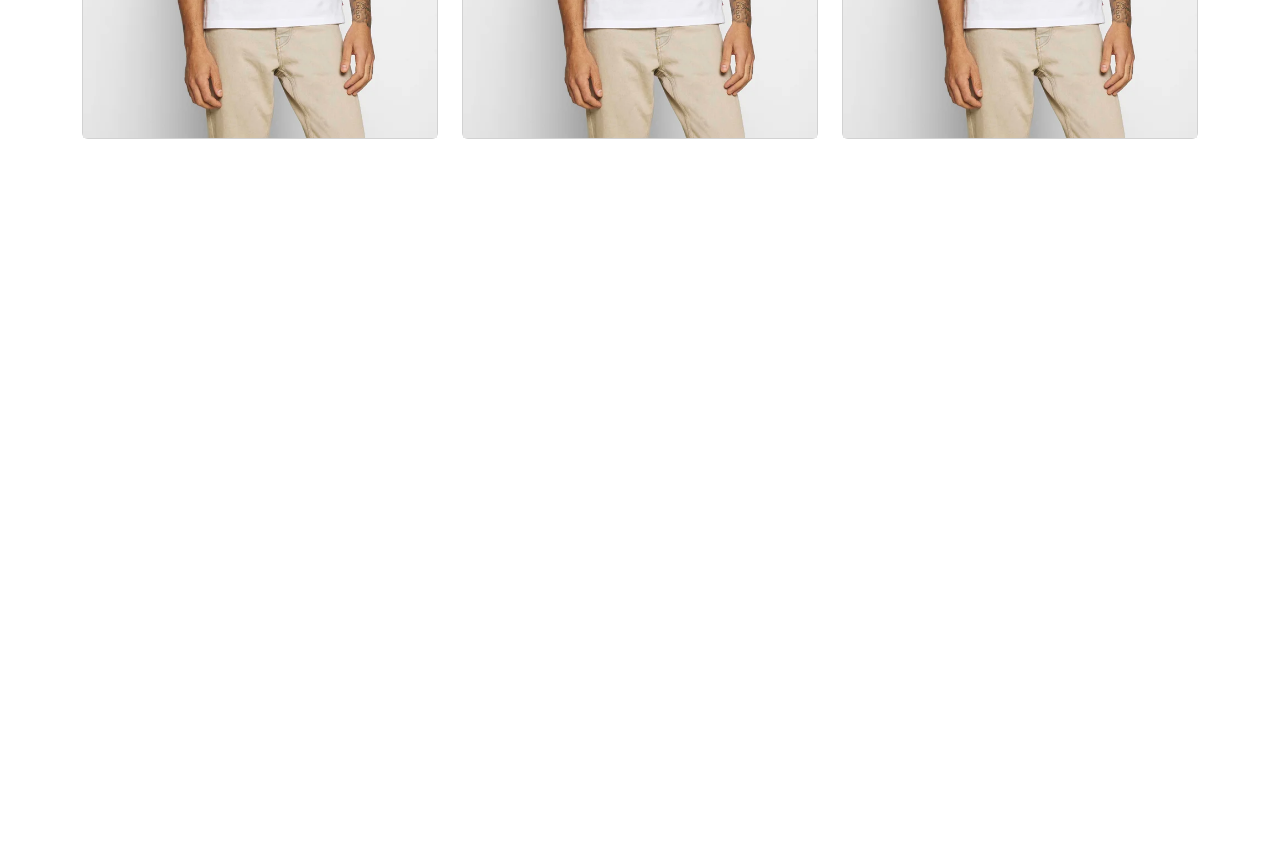
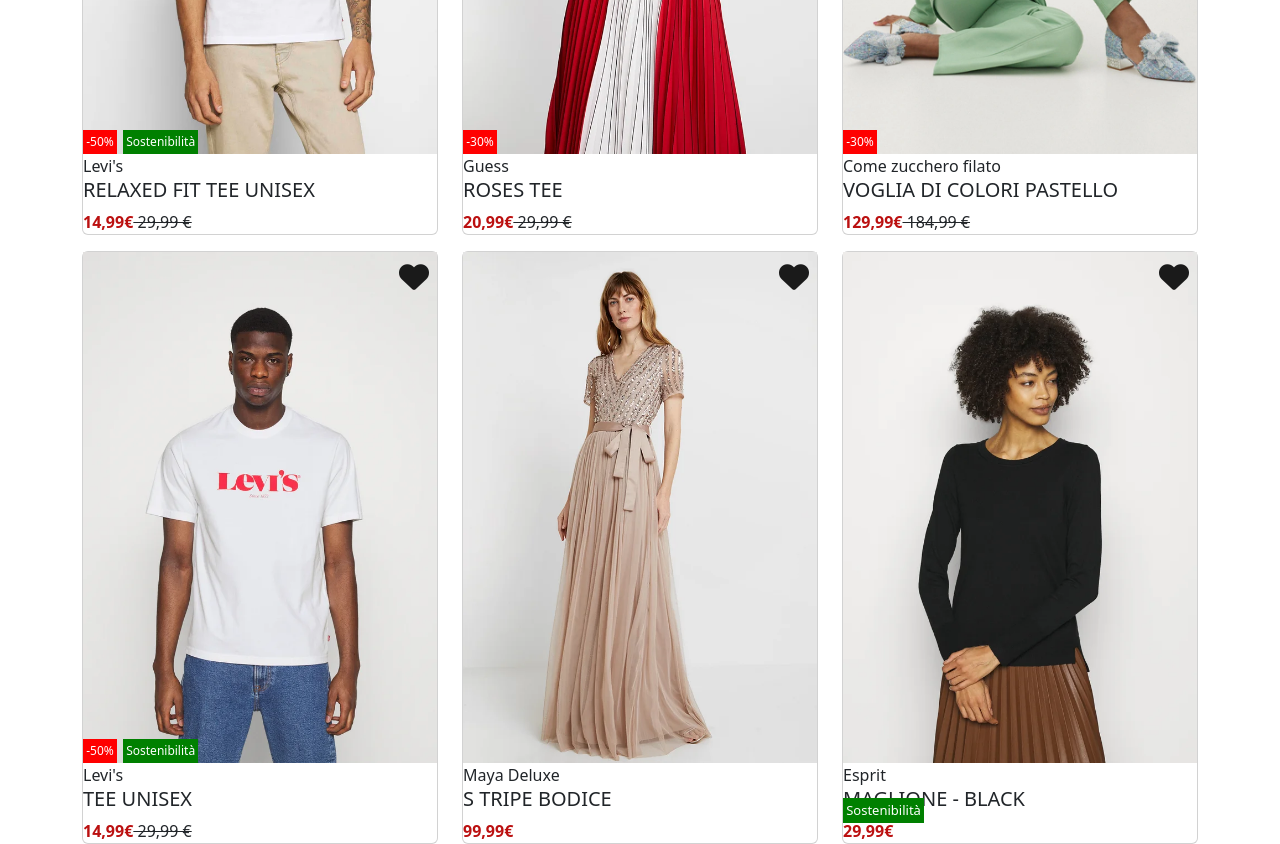
Before and after one commit to ghiottoandrea/vite-boolando, a Vue app: page / in a window 1280 px wide. Shown: the part 440-1284 px from the top of the page. Before the commit the page ends 800 px from the top, so only its background shows below. Built offline with nearby package versions, Linux system fonts and the light colour scheme.

Commit message:
Add main + main scss

```diff
--- /dev/null
+++ b/src/assets/scss/partials/_main.scss
@@ -0,0 +1,70 @@
+@use './variables' as *;
+
+.card {
+    img {
+        position: relative;
+    }
+}
+
+.heart {
+    font-size: 30px;
+    padding: 0 0.5rem;
+    position: absolute;
+    top: 10px;
+    right: 0;
+    color: $dark_color;
+    z-index: 1;
+}
+
+.discount {
+    background-color: red;
+    color: white;
+    font-size: 12px;
+    padding: 0.2rem;
+    position: absolute;
+    bottom: 80px;
+    z-index: 1;
+}
+
+.sostenibility {
+    background-color: green;
+    color: white;
+    font-size: 12px;
+    padding: 0.2rem;
+    position: absolute;
+    bottom: 80px;
+    left: 40px;
+    z-index: 1;
+}
+
+.sostenibility-line {
+    background-color: green;
+    color: white;
+    font-size: small;
+    padding: 0.2rem;
+    position: absolute;
+    bottom: 20px;
+    left: 0;
+}
+
+
+.heart:hover, .red-mark {
+    color: rgb(187, 16, 16);
+}
+
+.line-throu {
+    text-decoration: line-through;
+}
+
+.card_top_back_image {
+    display: none;
+  }
+
+  .card:hover .card_top_front_image {
+    display: none;
+  }
+
+  .card:hover .card_top_back_image
+  {
+    display: block;
+  }
--- a/src/assets/scss/style.scss
+++ b/src/assets/scss/style.scss
@@ -2,4 +2,5 @@
 @use 'bootstrap/scss/bootstrap.scss';
 @use "@fortawesome/fontawesome-free/css/all.min.css";
 
-@use './partials/headerPartials'
+@use './partials/header';
+@use './partials/main';
--- a/src/components/AppMain.vue
+++ b/src/components/AppMain.vue
@@ -1,5 +1,5 @@
 <script>
-export default{
+export default {
     name: `AppMain`
 }
 </script>
@@ -11,22 +11,131 @@
             <div class="row">
 
                 <div class="col-4">
-                <div class="card">
-                    <img src="/images/1.webp" alt="">
+                    <div class="card mt-3">
+
+                        <i class="fa-solid fa-heart heart"></i>
+                        <span class="discount">-50%</span>
+                        <span class="sostenibility">Sostenibilità</span>
+
+                        <img class="card_top_front_image" src="/images/1.webp" alt="">
+                        <img class="card_top_back_image" src="/images/1b.webp" alt="">
+
+                        <div class="body-card">
+                            <span>Levi's</span>
+                            <h5>RELAXED FIT TEE UNISEX</h5>
+                            <div>
+                                <span class="red-mark"><b>14,99€</b></span>
+                                <span class="line-throu"> 29,99 €</span>
+                            </div>
+                        </div>
+
                     </div>
                 </div>
 
                 <div class="col-4">
-                <div class="card">
-                    <img src="/images/1.webp" alt="">
+                    <div class="card mt-3">
+
+                        <i class="fa-solid fa-heart heart"></i>
+                        <span class="discount">-30%</span>
+
+                        <img class="card_top_front_image" src="/images/2.webp" alt="">
+                        <img class="card_top_back_image" src="/images/2b.webp" alt="">
+
+                        <div class="body-card">
+                            <span>Guess</span>
+                            <h5>ROSES TEE</h5>
+                            <div>
+                                <span class="red-mark"><b>20,99€</b></span>
+                                <span class="line-throu"> 29,99 €</span>
+                            </div>
+                        </div>
+
                     </div>
                 </div>
 
                 <div class="col-4">
-                <div class="card">
-                    <img src="/images/1.webp" alt="">
+                    <div class="card mt-3">
+
+                        <i class="fa-solid fa-heart heart"></i>
+                        <span class="discount">-30%</span>
+
+                        <img class="card_top_front_image" src="/images/3.webp" alt="">
+                        <img class="card_top_back_image" src="/images/3b.webp" alt="">
+
+                        <div class="body-card">
+                            <span>Come zucchero filato</span>
+                            <h5>VOGLIA DI COLORI PASTELLO</h5>
+                            <div>
+                                <span class="red-mark"><b>129,99€</b></span>
+                                <span class="line-throu"> 184,99 €</span>
                             </div>
                         </div>
+
+                    </div>
+                </div>
+
+                <div class="col-4">
+                    <div class="card mt-3">
+
+                        <i class="fa-solid fa-heart heart"></i>
+                        <span class="discount">-50%</span>
+                        <span class="sostenibility">Sostenibilità</span>
+
+                        <img class="card_top_front_image" src="/images/4.webp" alt="">
+                        <img class="card_top_back_image" src="/images/4b.webp" alt="">
+
+                        <div class="body-card">
+                            <span>Levi's</span>
+                            <h5>TEE UNISEX</h5>
+                            <div>
+                                <span class="red-mark"><b>14,99€</b></span>
+                                <span class="line-throu"> 29,99 €</span>
+                            </div>
+                        </div>
+
+                    </div>
+                </div>
+
+                <div class="col-4">
+                    <div class="card mt-3">
+
+                        <i class="fa-solid fa-heart heart"></i>
+
+                        <img class="card_top_front_image" src="/images/5.webp" alt="">
+                        <img class="card_top_back_image" src="/images/5b.webp" alt="">
+
+                        <div class="body-card">
+                            <span>Maya Deluxe</span>
+                            <h5>S TRIPE BODICE</h5>
+                            <div>
+                                <span class="red-mark"><b>99,99€</b></span>
+                            </div>
+                        </div>
+
+                    </div>
+                </div>
+
+                <div class="col-4">
+                    <div class="card mt-3">
+
+                        <i class="fa-solid fa-heart heart"></i>
+                        <span class="sostenibility-line">Sostenibilità</span>
+
+                        <img class="card_top_front_image" src="/images/6.webp" alt="">
+                        <img class="card_top_back_image" src="/images/6b.webp" alt="">
+
+                        <div class="body-card">
+                            <span>Esprit</span>
+                            <h5>MAGLIONE - BLACK</h5>
+                            <div>
+                                <span class="red-mark"><b>29,99€</b></span>
+                            </div>
+                        </div>
+
+                    </div>
+                </div>
+
+
 
             </div>
         </div>
@@ -35,7 +144,7 @@
 </template>
 
 <style>
-img{
+img {
     max-width: 100%;
 
 }
```
Also changed, not shown: src/assets/scss/partials/_header.scss (renamed from src/assets/scss/partials/_headerPartials.scss). Lines whose indentation alone changed are shown as unchanged.
